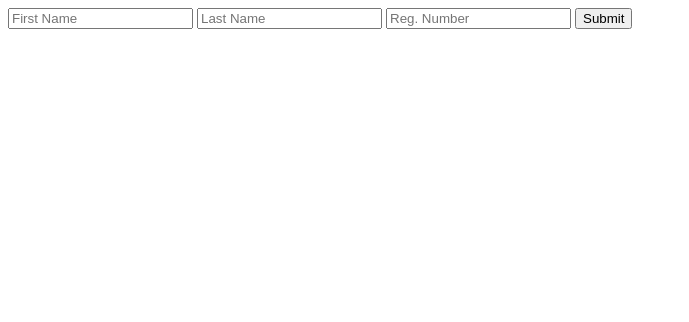
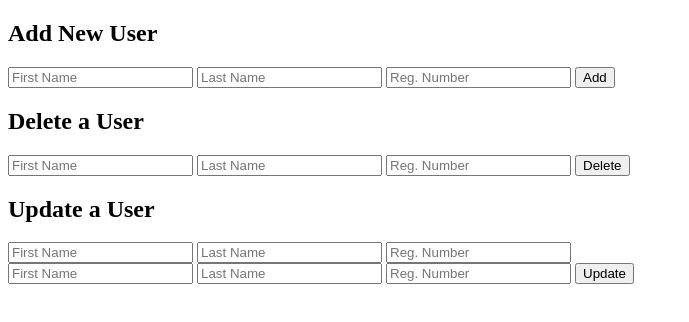
Before and after one commit to mmuazam98/Back-End, a website: page Session_2/index.html in a window 1280 px wide. Shown: the whole page, without its empty margins (0-689 px from the left). Drawn offline with Linux system fonts and the light colour scheme.

Commit message:
added index.html

```diff
--- a/Session_2/index.html
+++ b/Session_2/index.html
@@ -6,11 +6,30 @@
     <title>Document</title>
   </head>
   <body>
+    <h2>Add New User</h2>
     <form action="/addUser" method="POST">
       <input type="text" name="firstName" placeholder="First Name" />
       <input type="text" name="lastName" placeholder="Last Name" />
       <input type="text" name="regNumber" placeholder="Reg. Number" />
-      <input type="submit" value="Submit" />
+      <input type="submit" value="Add" />
+    </form>
+    <h2>Delete a User</h2>
+    <form action="/deleteUser" method="POST">
+      <input type="text" name="firstName" placeholder="First Name" />
+      <input type="text" name="lastName" placeholder="Last Name" />
+      <input type="text" name="regNumber" placeholder="Reg. Number" />
+      <input type="submit" value="Delete" />
+    </form>
+    <h2>Update a User</h2>
+    <form action="/updateUser" method="POST">
+      <input type="text" name="firstName" placeholder="First Name" />
+      <input type="text" name="lastName" placeholder="Last Name" />
+      <input type="text" name="regNumber" placeholder="Reg. Number" />
+      <br />
+      <input type="text" name="newFirstName" placeholder="First Name" />
+      <input type="text" name="newLastName" placeholder="Last Name" />
+      <input type="text" name="newRegNumber" placeholder="Reg. Number" />
+      <input type="submit" value="Update" />
     </form>
   </body>
 </html>
```
